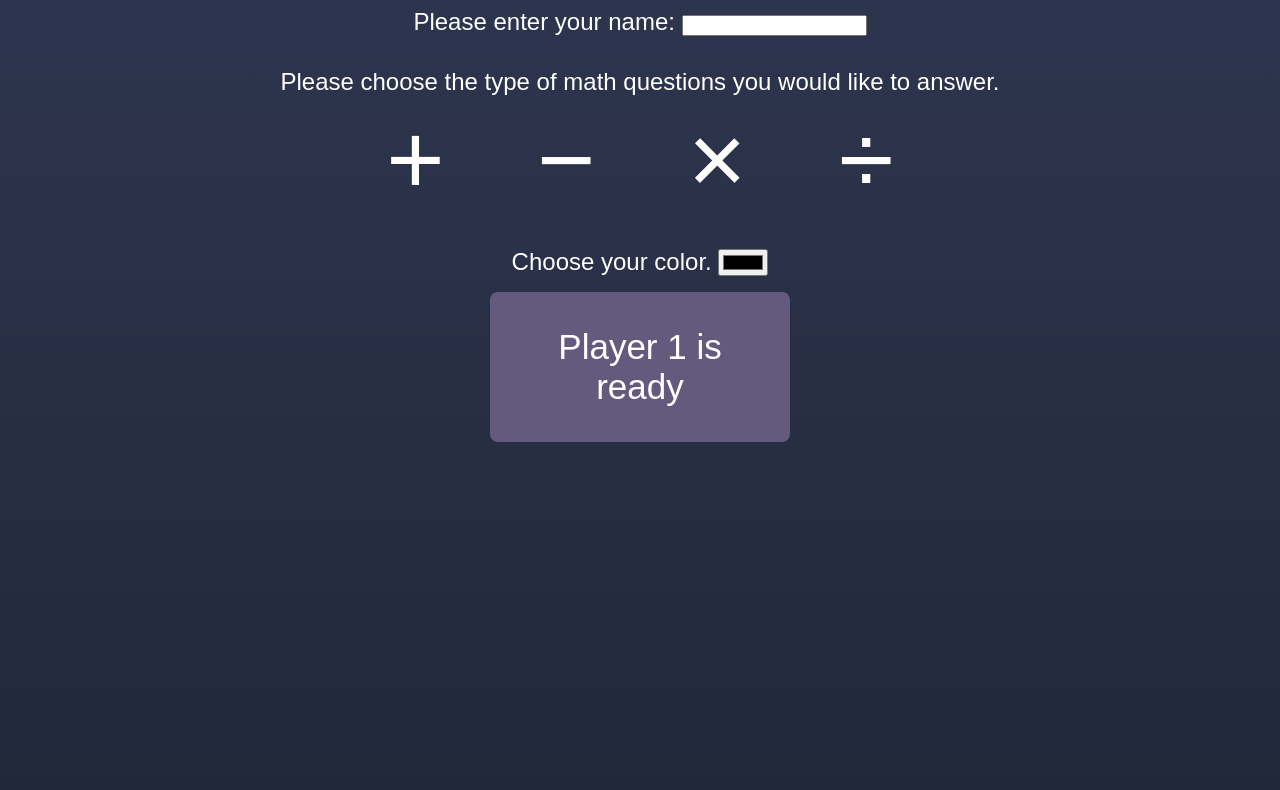
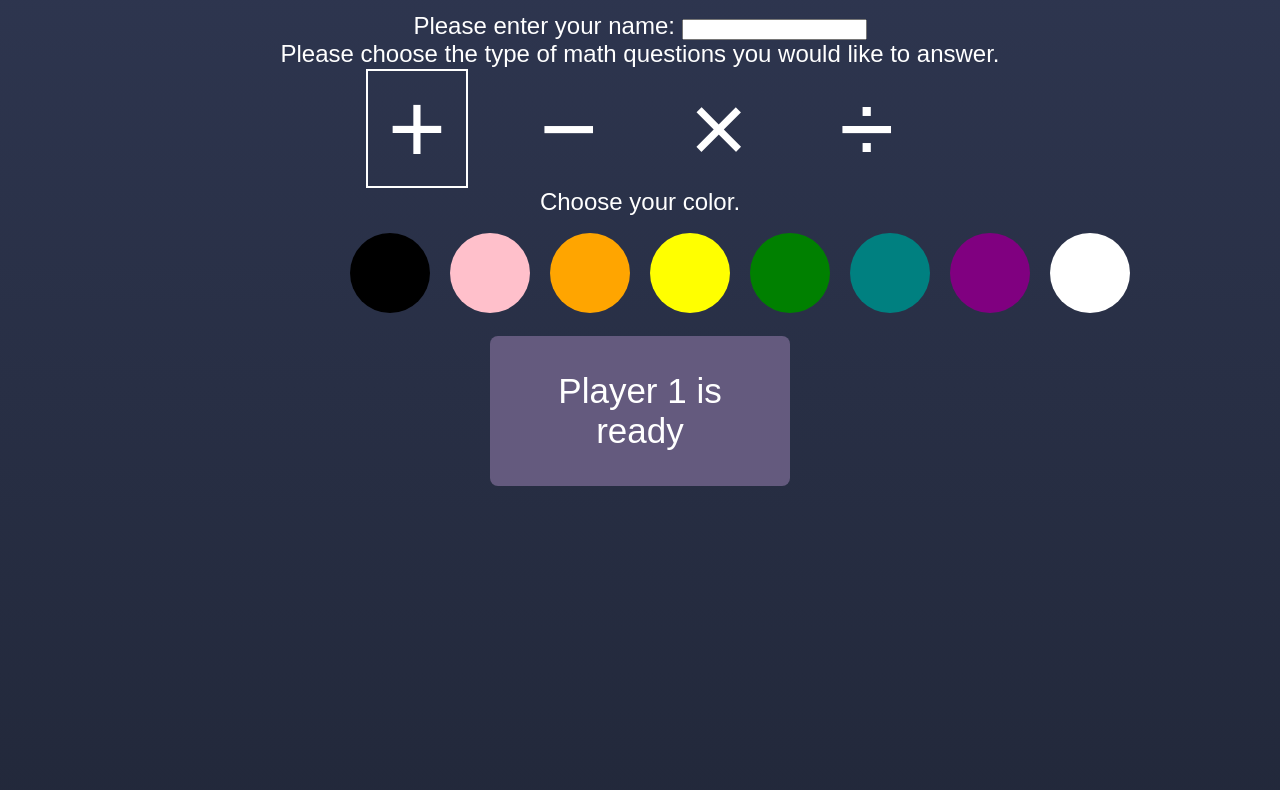
Before and after one commit to Abbie-Bowen/Math-Four-In-A-Row, a plain HTML site: page index.html in a window 1280 px wide. Shown: the part 185-975 px from the top of the page. Drawn offline with nearby package versions, Linux system fonts and the light colour scheme; a web font is replaced by a local one.

Commit message:
player color chooser

```diff
--- a/app.js
+++ b/app.js
@@ -64,7 +64,7 @@ function createPlayer() {
   //set value of playerMath
   let playerMath = document.getElementById("math").value;
   //set value of player token color
-  let playerColor = document.getElementById("player-color").value;
+  let playerColor = document.getElementById("color").value;
   //sets boolean for first player to active
   let playerActive = "";
   if (currentPlayer === 1) {
--- a/index.html
+++ b/index.html
@@ -13,8 +13,8 @@
 			Player selections form
 		-->
       <h1>Welcome to Four in a Row!</h1>
+      <div class="line"></div>
       <h2 id="player">Player One</h2>
-      <div class="line"></div>
       <form id="player-selections" action="index.html" method="post">
           <div>
             <label for="name">Please enter your name:</label>
@@ -28,36 +28,93 @@
               <div  class = 'flex-container'>
                 <div>
                   <input type="radio" id="addition" name="math" value="addition" checked>
-                  <label for = addition>
-                    <span class="math-symbol">&plus;</span>
-                  </label>
+                  <label for = addition class="math-symbol">&plus;</label>
                 </div>
                 <div>
                   <input type="radio" id="subtraction" name="math"  value="subtraction">
-              <label for = subtraction>
-                <span class="math-symbol">&minus;</span>
-              </label>
+                  <label for = subtraction class="math-symbol">&minus;</label>
                 </div>
                 <div>
                   <input type="radio" id="mulitiplication" name="math"  value="mulitiplication">
-              <label for = mulitiplication>
-                <span class="math-symbol">&times;</span>
-              </label>
+                  <label for = mulitiplication class="math-symbol">&times;</label>
                 </div>
                 <div>
                   <input type="radio" id="division" name="math"  value="division">
-              <label for = division>
-                <span class="math-symbol">&divide;</span>
-              </label>
+                  <label for = division class="math-symbol">&divide;</label>
                 </div>
               </div>
           </div>
         <!--
     			Input for player to choose their token color
     		-->
+        <div class ="player-color">
+          <span>Choose your color.</span>
+          <div class = "flex-container">
             <div>
-          <span>Choose your color.</span>
-          <input type="color" name="color" id="player-color">
+              <input type="radio" id="black" name="color" value="black">
+              <label for = "black" class ="color-circle">
+                <svg width="100" height="100" viewBox="0 0 100 100">
+                <circle cx="50" cy="50" r="40" fill="black"/>
+                </svg>
+              </label>
+            </div>
+            <div>
+              <input type="radio" id="pink" name="color" value="pink">
+              <label for = "pink" class ="color-circle">
+              <svg width="100" height="100" viewBox="0 0 100 100">
+              <circle cx="50" cy="50" r="40" fill="pink"/>
+              </svg>
+              </label>
+            </div>
+            <div>
+              <input type="radio" id="orange" name="color" value="orange">
+              <label for = "orange" class ="color-circle">
+                <svg width="100" height="100" viewBox="0 0 100 100">
+                <circle cx="50" cy="50" r="40" fill="orange"/>
+                </svg>
+              </label>
+            </div>
+            <div>
+              <input type="radio" id="yellow" name="color" value="yellow">
+              <label for = "yellow" class ="color-circle">
+                <svg width="100" height="100" viewBox="0 0 100 100">
+                <circle cx="50" cy="50" r="40" fill="yellow"/>
+                </svg>
+              </label>
+            </div>
+            <div>
+              <input type="radio" id="green" name="color" value="green">
+              <label for = "green" class ="color-circle">
+                <svg width="100" height="100" viewBox="0 0 100 100">
+                <circle cx="50" cy="50" r="40" fill="green"/>
+                </svg>
+              </label>
+            </div>
+            <div>
+              <input type="radio" id="teal" name="color" value="teal">
+              <label for = "teal" class ="color-circle">
+                <svg width="100" height="100" viewBox="0 0 100 100">
+                <circle cx="50" cy="50" r="40" fill="teal"/>
+                </svg>
+              </label>
+            </div>
+            <div>
+              <input type="radio" id="purple" name="color" value="purple">
+              <label for = "purple" class ="color-circle">
+                <svg width="100" height="100" viewBox="0 0 100 100">
+                <circle cx="50" cy="50" r="40" fill="purple"/>
+                </svg>
+              </label>
+            </div>
+            <div>
+              <input type="radio" id="white" name="color" value="white">
+              <label for = "white" class ="color-circle">
+                <svg width="100" height="100" viewBox="0 0 100 100">
+                <circle cx="50" cy="50" r="40" fill="white"/>
+                </svg>
+              </label>
+            </div>
+          </div>
         </div>
         <!--
           Start Game Button
--- a/style.css
+++ b/style.css
@@ -52,11 +52,12 @@ body {
 
 #player-selections {
   margin: auto;
-  line-height: 60px;
 }
 
 .math-symbol {
   font-size: 100px;
+  padding-left: 20px;
+  padding-right: 20px;
 }
 
 input[type=radio] {
@@ -75,12 +76,44 @@ input[type=radio] {
   align-items: center;
 }
 
-input[type=radio]: focus + label span.math-symbol {
-  background-color: #645a7e;
+label.math-symbol {
+	box-sizing: border-box;
+	display: block;
+	height: 100%;
+	width: 100%;
+  border: 2px solid backgroundColor;
 }
 
-input[type=radio]:focus + label span.math-symbol {
-  border: white solid 2px;
+input[type="text"]:focus {
+  opacity: 1;
+  transition: all .5s ease-in-out;
+  border: 3px solid yellow;
+}
+
+.player-color .flex-container {
+  display: flex;
+  flex-direction: row;
+  justify-content: space-around;
+  height: 120px;
+  width: 600px;
+  margin-left: auto;
+  margin-right: auto;
+  align-items: center;
+}
+
+label.color-circle {
+	box-sizing: border-box;
+	display: block;
+	height: 100%;
+	width: 100%;
+  border: 2px solid backgroundColor;
+}
+
+
+input[type="radio"]:checked ~ label {
+  opacity: 1;
+  transition: all .5s ease-in-out;
+	border: 2px solid white;
 }
 
 div.math-problem {
@@ -233,7 +266,7 @@ line-height: 60px;
 position: relative;
 margin-left: auto;
 margin-right: auto;
-width: 650px;
+width: 700px;
 height: 0px;
 border: 1px solid white;
 }
```
Lines whose indentation alone changed are shown as unchanged.
